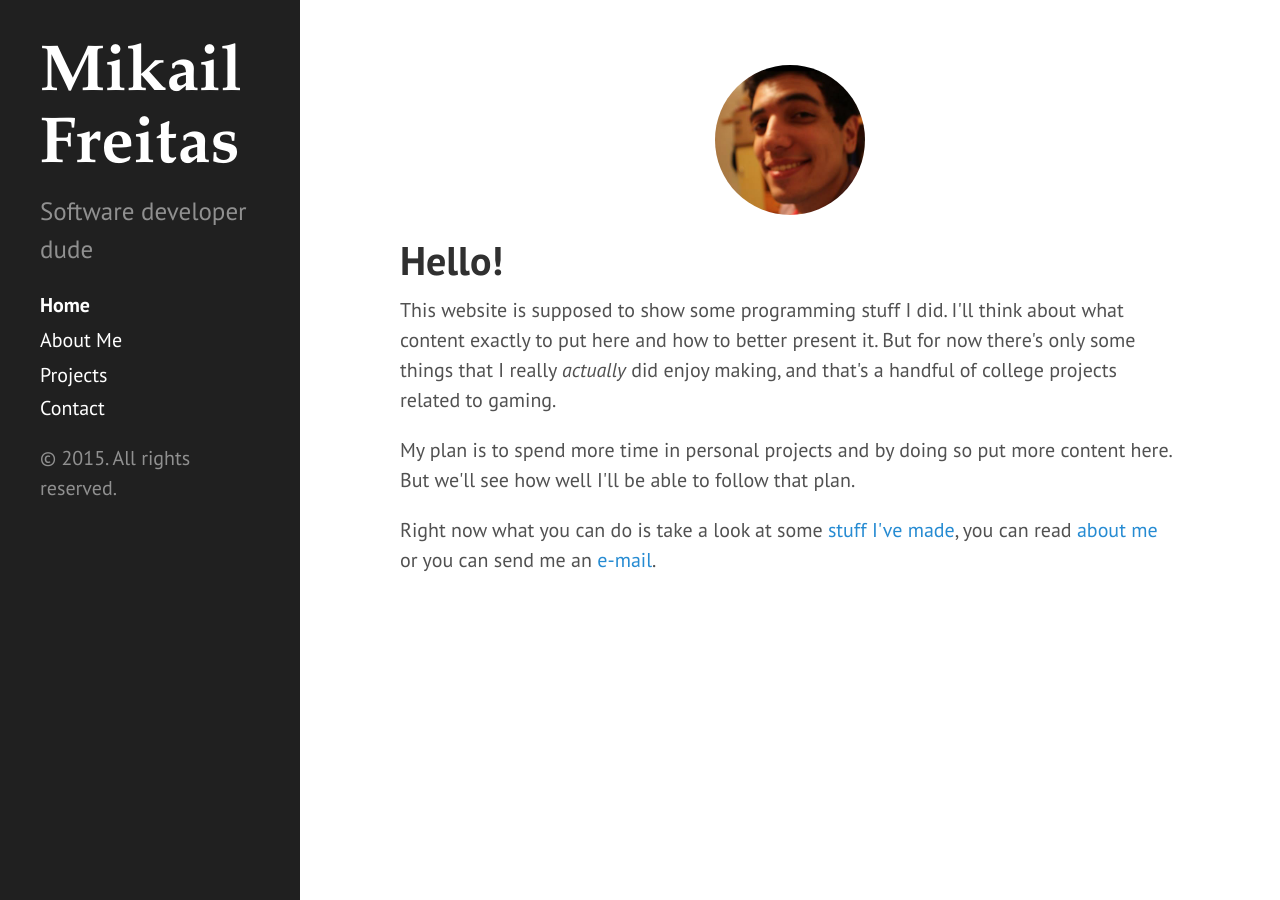
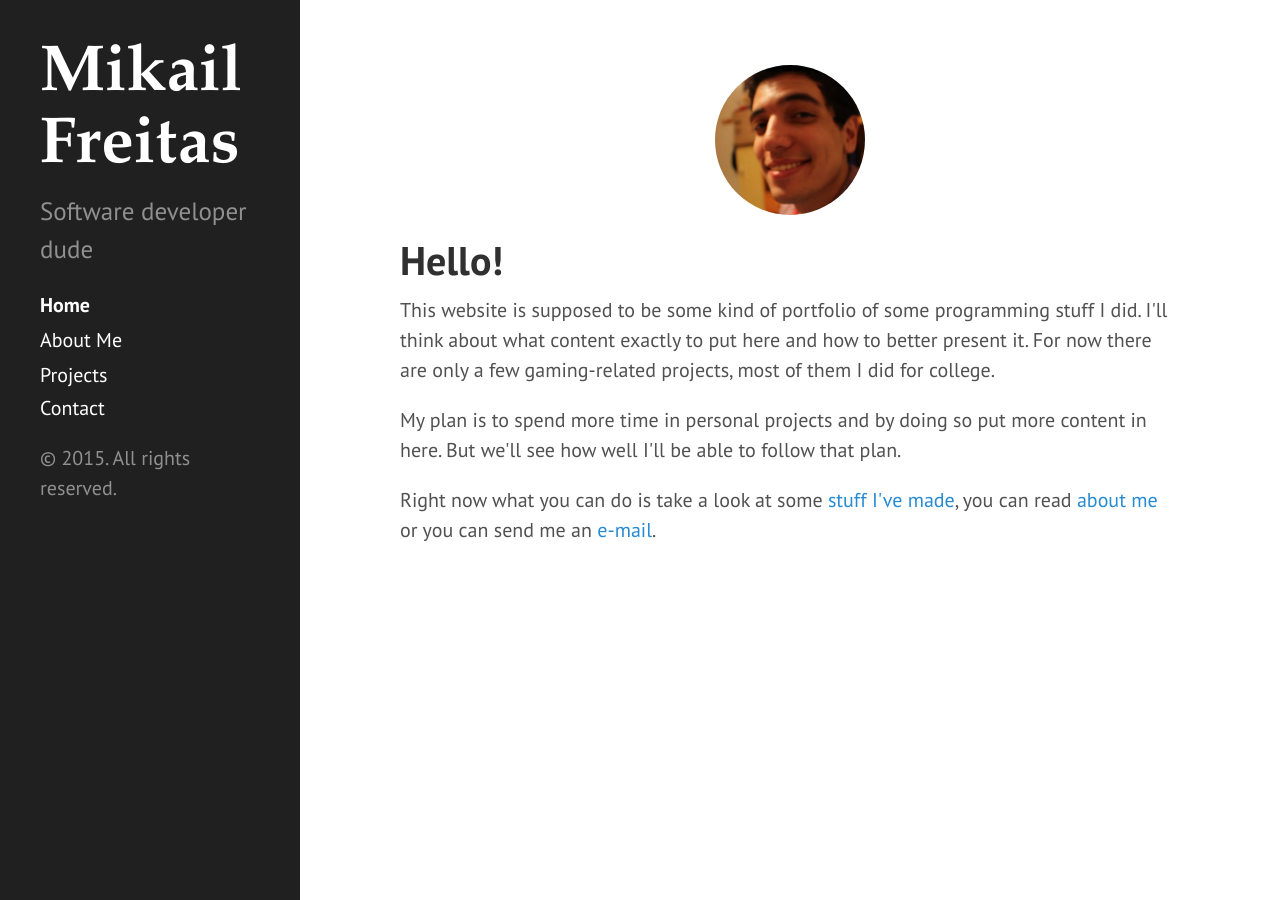
Before and after one commit to mikailcf/mikailcf.github.io, a Jekyll site: the page built from index.html, in a window 1280 px wide. Built offline with Jekyll 4.4.1, drawn with Linux system fonts in a browser that asks for light colours; Markdown is read by kramdown in place of the engine named in the settings; the list of posts is cut into pages by our own code.

Commit message:
index, cv e página do light

```diff
--- a/index.html
+++ b/index.html
@@ -7,8 +7,8 @@ title: Hello!
 
 <h1 class="page-title">{{ page.title }}</h1>
 
-<p>This website is supposed to show some programming stuff I did. I'll think about what content exactly to put here and how to better present it. But for now there's only some things that I really <i>actually</i> did enjoy making, and that's a handful of college projects related to gaming.</p>
+<p>This website is supposed to be some kind of portfolio of some programming stuff I did. I'll think about what content exactly to put here and how to better present it. For now there are only a few gaming-related projects, most of them I did for college.</p>
 
-<p>My plan is to spend more time in personal projects and by doing so put more content here. But we'll see how well I'll be able to follow that plan.</p>
+<p>My plan is to spend more time in personal projects and by doing so put more content in here. But we'll see how well I'll be able to follow that plan.</p>
 
 <p>Right now what you can do is take a look at some <a href="{{ site.baseurl }}projects/">stuff I've made</a>, you can read <a href="{{ site.baseurl }}about/">about me</a> or you can send me an <a href="mailto:contact@mikail.io" target="_top">e-mail</a>.</p>
```
Also changed, not shown: _posts/2015-01-09-walker-intro.md (+0 -2 lines), light.md (added, +11 -0 lines), 1 other file.
